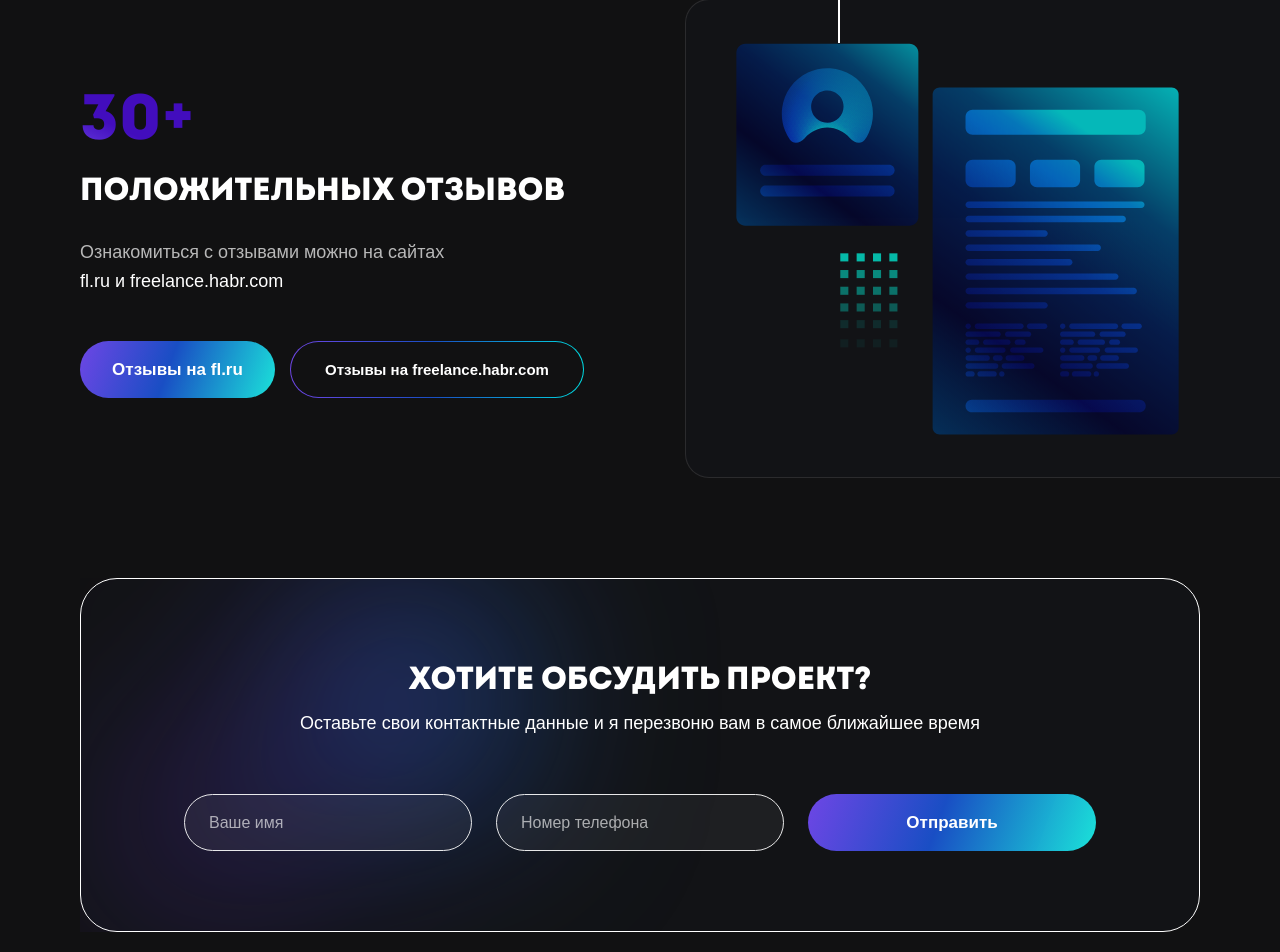
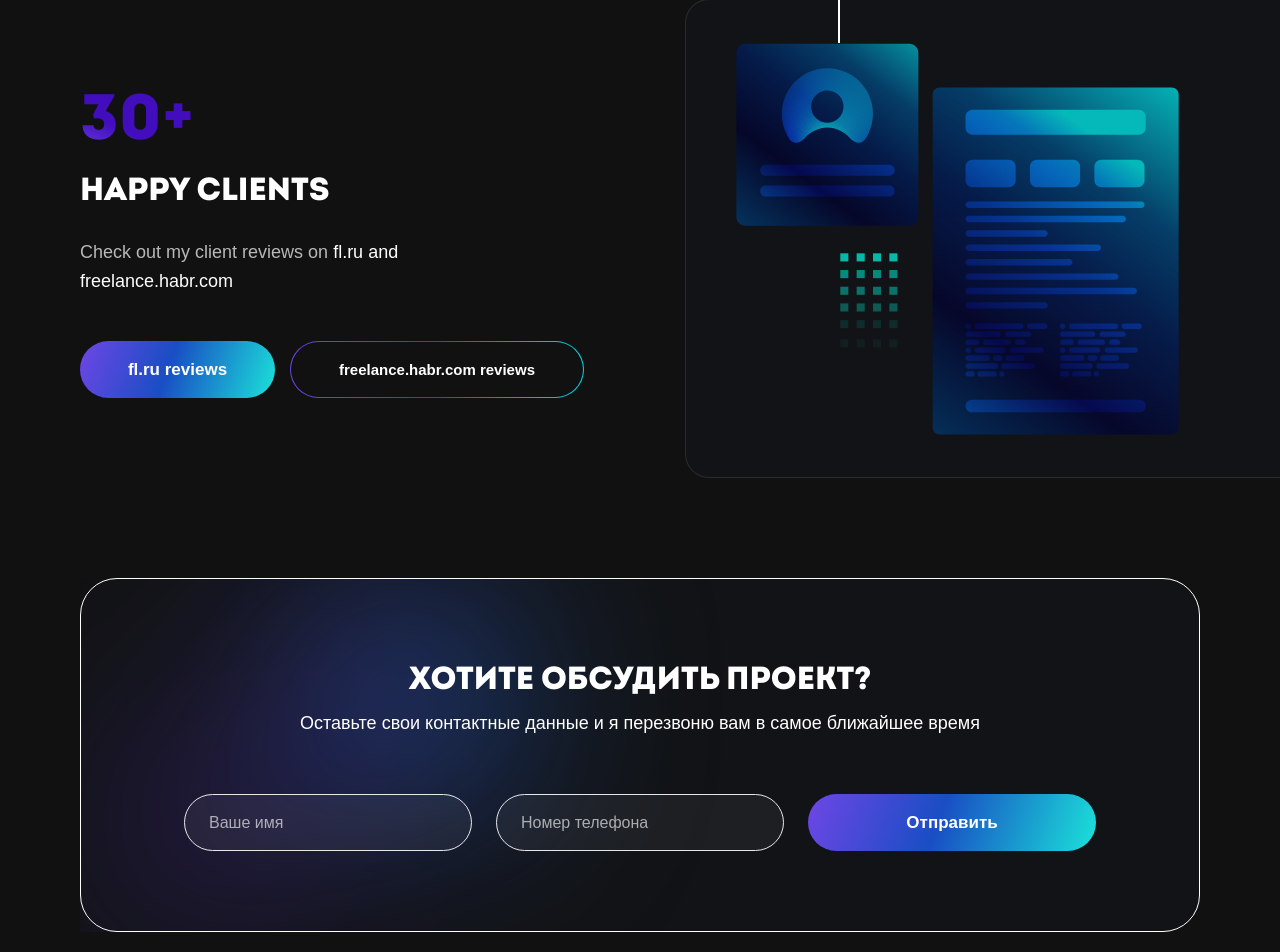
Before and after one commit to Hillel1408/daragan-media, a React (Create React App) app: page / in a window 1280 px wide. Shown: the part 2421-3373 px from the top of the page. Built offline with nearby package versions, Linux system fonts and the light colour scheme.

Commit message:
локализация

```diff
--- a/public/locales/en/translation.json
+++ b/public/locales/en/translation.json
@@ -7,5 +7,10 @@
     "MyProjects": "My projects",
     "LandingPages": "Landing pages",
     "Websites": "Websites",
-    "Technologies": "Technologies"
+    "Technologies": "Technologies",
+    "HappyClients": "happy clients",
+    "CheckOut1": "Check out my client reviews on",
+    "CheckOut2": "fl.ru and freelance.habr.com",
+    "Reviews1": "fl.ru reviews",
+    "Reviews2": "freelance.habr.com reviews"
 }
--- a/src/components/Reviews/Reviews.tsx
+++ b/src/components/Reviews/Reviews.tsx
@@ -1,6 +1,9 @@
+import { useTranslation } from "react-i18next";
 import { SecondaryButton, Button, Observer } from "components";
 
 export default function Reviews() {
+    const { t } = useTranslation();
+
     return (
         <div
             className="relative bg-[#111112] pb-[100px] pt-[36px] grid grid-cols-[1.07fr_0.93fr] before:content-[''] before:block before:h-[77px]
@@ -11,19 +14,19 @@ export default function Reviews() {
                 <Observer>
                     <>
                         <span className="bg-text font-['Intro'] text-[64px] uppercase">30+</span>
-                        <h2 className="text-[32px] font-['Intro'] uppercase text-white mt-[11px] mb-[28px]">положительных отзывов</h2>
+                        <h2 className="text-[32px] font-['Intro'] uppercase text-white mt-[11px] mb-[28px]">{t("HappyClients")}</h2>
                         <p className="max-w-[386px] text-[18px] leading-[161%] text-[rgba(255,255,255,0.7)]">
-                            Ознакомиться с отзывами можно на сайтах <span className="text-white">fl.ru и freelance.habr.com</span>
+                            {t("CheckOut1")} <span className="text-white">{t("CheckOut2")}</span>
                         </p>
                         <div className="mt-[46px] grid grid-cols-[195px_294px] gap-[15px]">
                             <SecondaryButton
-                                text="Отзывы на fl.ru"
+                                text={t("Reviews1")}
                                 onClick={() => {
                                     window.open("https://www.fl.ru/users/balzary/opinions/?sort=1&period=&author=0#op_head", "_blank");
                                 }}
                             />
                             <Button
-                                text="Отзывы на freelance.habr.com"
+                                text={t("Reviews2")}
                                 className="bg-button shadow-[inset_0px_0px_0px_100vw_#111112]"
                                 onClick={() => {
                                     window.open("https://freelance.habr.com/freelancers/hillel1408/opinions", "_blank");
```
Also changed, not shown: public/locales/ru/translation.json (+6 -1 lines).
